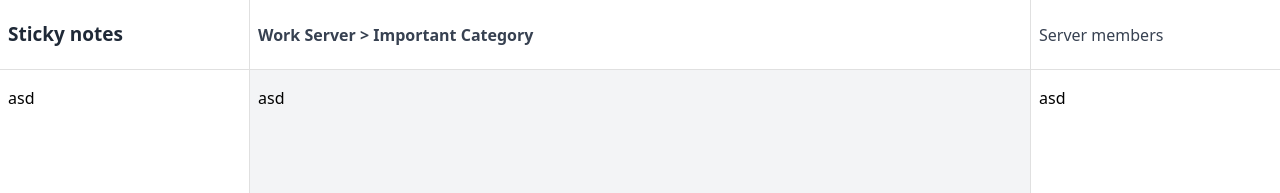
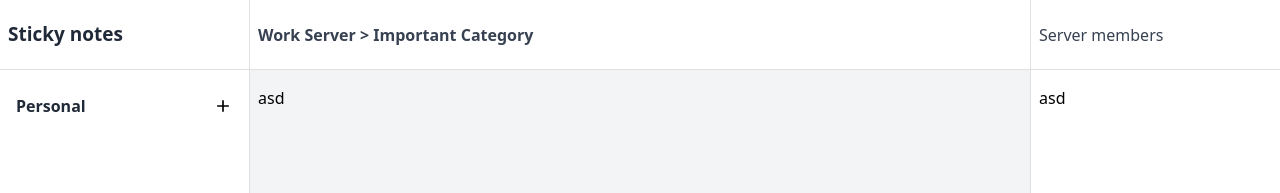
Before and after one commit to rektbydead/sticky-notes-app, a React (Vite) app in the folder frontend/: page / in a window 1280 px wide. Shown: the top 193 px of the page. Built offline with nearby package versions, Linux system fonts and the light colour scheme.

Commit message:
start developing server category bar

```diff
--- a/frontend/src/App.jsx
+++ b/frontend/src/App.jsx
@@ -1,4 +1,4 @@
-import './assets/App.css'
+import './assets/css/App.css'
 import LeftSideBar from "./components/common/LeftSideBar.jsx";
 import RightSideBar from "./components/common/RightSideBar.jsx";
 import CenterSideBar from "./components/common/CenterSideBar.jsx";
--- /dev/null
+++ b/frontend/src/assets/css/ServerCategoryBar.css
@@ -0,0 +1,10 @@
+.clickable-icon {
+    width: 100%;
+    height: 100%;
+    cursor: pointer;
+    transition: opacity 0.25s ease;
+}
+
+.clickable-icon:hover {
+    opacity: 0.6;
+}
--- /dev/null
+++ b/frontend/src/components/ServerCategoryBar.jsx
@@ -0,0 +1,39 @@
+import mdiPlus from "../assets/icon/mdiPlus.svg"
+import "../assets/css/ServerCategoryBar.css"
+
+export default function ServerCategoryBar() {
+    return (
+        <div style={styles.container}>
+            <span style={styles.title}> Personal </span>
+
+            <div style={styles.add}>
+                <img
+                    src={mdiPlus}
+                    alt="Plus"
+                    className="clickable-icon"
+                    onClick={() => console.log("Clicked!")}
+                />
+            </div>
+        </div>
+    )
+}
+
+const styles = {
+    container: {
+        display: "flex",
+        flexDirection: "row",
+        justifyContent: "space-between",
+        alignItems: "center",
+    },
+    title: {
+        color: "#1f2937",
+        lineHeight: "1.56",
+        fontSize: "16px",
+        fontWeight: "600"
+    },
+    add: {
+        height: "20px",
+        width: "20px"
+    }
+
+}
--- a/frontend/src/components/common/LeftSideBar.jsx
+++ b/frontend/src/components/common/LeftSideBar.jsx
@@ -1,3 +1,5 @@
+import ServerCategoryBar from "../ServerCategoryBar.jsx";
+
 export default function LeftSideBar({title}) {
     return (
         <div style={styles.sidebar}>
@@ -7,7 +9,7 @@ export default function LeftSideBar({title}) {
             </div>
 
             <div style={styles.sidebarBottom}>
-                asd
+                <ServerCategoryBar/>
             </div>
         </div>
     )
@@ -35,6 +37,6 @@ const styles = {
         fontWeight: "bold"
     },
     sidebarBottom: {
-       padding: "1rem 0.5rem",
+       padding: "1.5rem 1rem",
     }
 }
```
Also changed, not shown: frontend/src/components/ServerDisplayer.jsx (added, +16 -0 lines), frontend/src/assets/css/App.css (renamed from frontend/src/assets/App.css), frontend/src/assets/icon/mdiPlus.svg (added).
